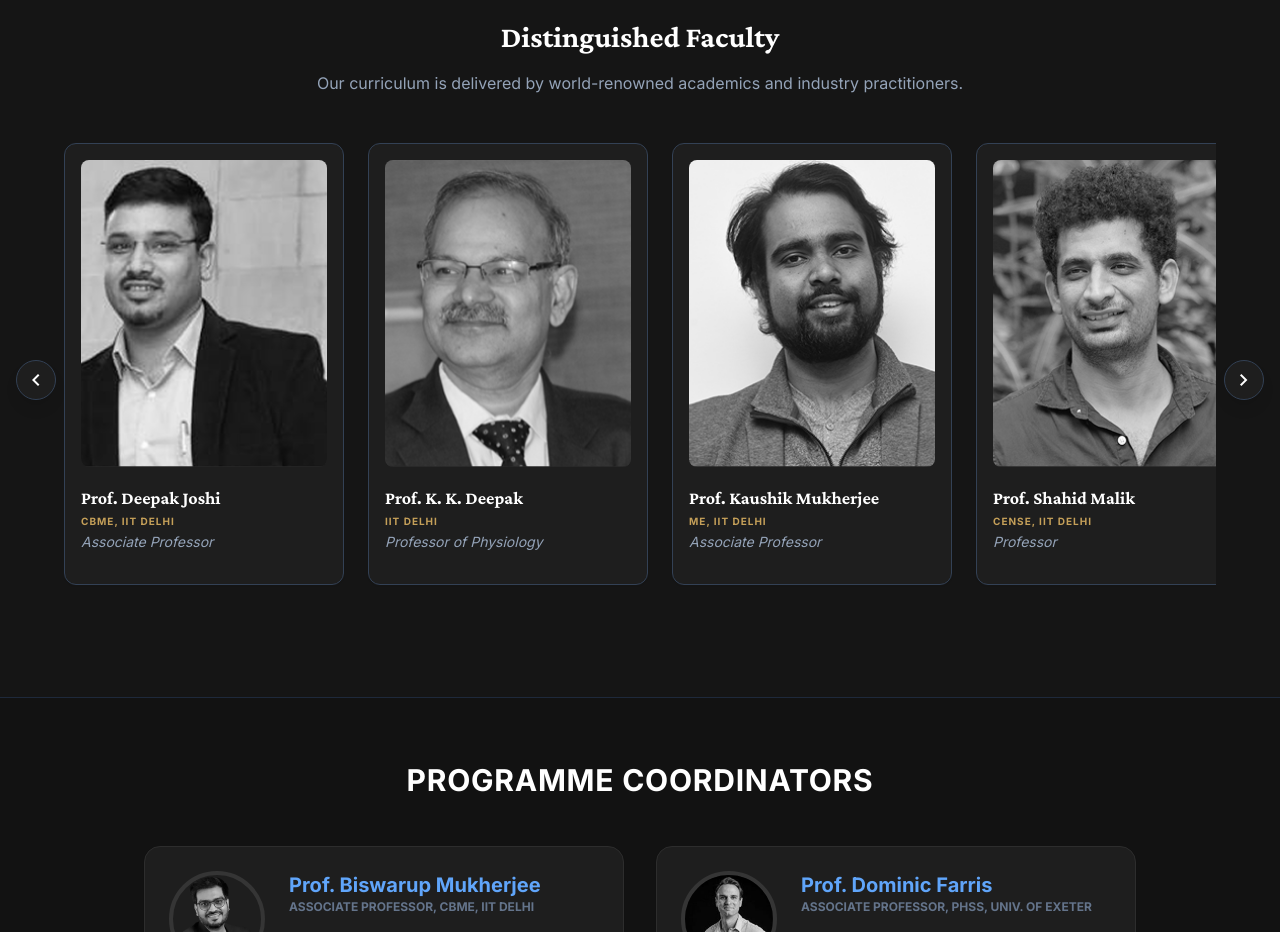
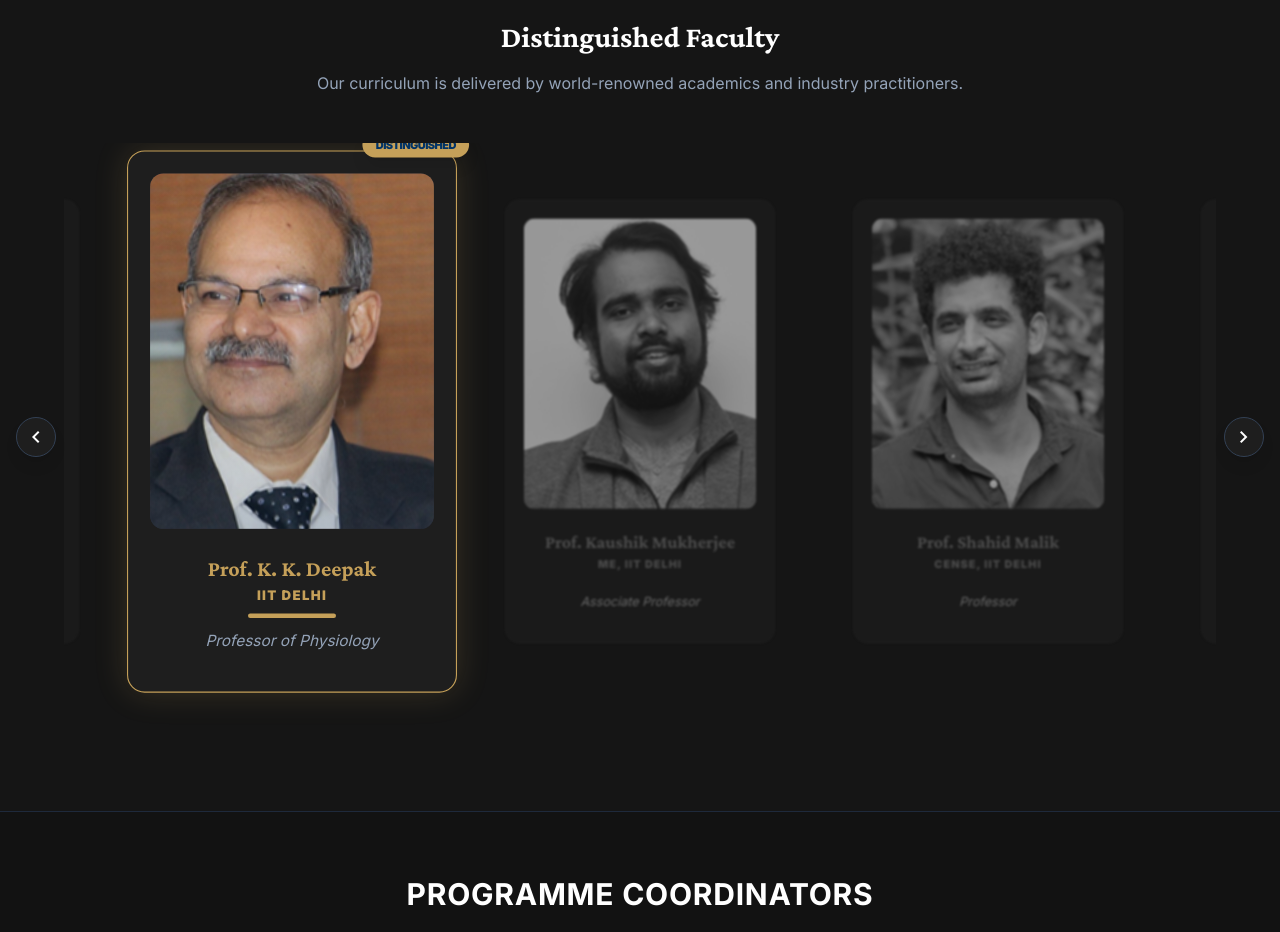
Before and after one commit to Abhinavjoshi7891/sports-science-spring-school, a React (Vite) app: page / in a window 1280 px wide. Shown: the part 3720-4652 px from the top of the page. Built offline with nearby package versions, Linux system fonts and the light colour scheme.

Commit message:
Enhance faculty carousel with auto-scroll and middle-focus effects

```diff
--- a/src/components/ChatBot.tsx
+++ b/src/components/ChatBot.tsx
@@ -7,16 +7,16 @@ interface Message {
   text: string;
 }
 
-const SYSTEM_INSTRUCTION = `You are the "Admissions Assistant" for the Spring School on Sports Science 2024.
+const SYSTEM_INSTRUCTION = `You are the "Admissions Assistant" for the Spring School on Sports Science 2026.
 This is a prestigious academic event held at IIT Delhi.
 Tone: Formal, polite, helpful, and precise. Avoid slang. Use "Candidate" to refer to the user.
 Details:
-- Dates: March 2nd - 6th, 2024.
+- Dates: March 2nd - 6th, 2026.
 - Location: IIT Delhi Main Campus.
-- Tuition: INR 25,000 + GST.
-- Curriculum: Biomechanics, Physiology, AI in Sports (Modules M101-C400).
-- Accommodation: On-campus Guest House available.
-- Certification: Provided upon completion of the Capstone project.
+- Tuition: INR 17,000 + GST.
+- Curriculum: Sports Technology, Machine Learning, Data Analytics in Sports.
+- Accommodation: On-campus Guest House available (additional charges apply).
+- Certification: Provided upon completion of the course.
 Goal: Assist prospective students with enrollment inquiries and syllabus details.`;
 
 const ChatBot: React.FC = () => {
@@ -145,8 +145,7 @@ const ChatBot: React.FC = () => {
                     </div>
                   )}
                   <div className={`flex flex-col gap-2 max-w-[85%] ${msg.role === 'user' ? 'items-end' : ''}`}>
-                    <div className={`p-3.5 shadow-sm border ${
-                      msg.role === 'user'
+                    <div className={`p-3.5 shadow-sm border ${msg.role === 'user'
                         ? 'bg-primary text-white border-primary rounded-t-lg rounded-bl-lg'
                         : 'bg-white dark:bg-surface-dark border-slate-200 dark:border-border-dark text-slate-800 dark:text-slate-200 rounded-t-lg rounded-br-lg'
                       }`}>
@@ -163,9 +162,9 @@ const ChatBot: React.FC = () => {
                   </div>
                   <div className="bg-white dark:bg-surface-dark border border-slate-200 dark:border-border-dark p-3.5 rounded-t-lg rounded-br-lg shadow-sm">
                     <div className="flex gap-1.5 items-center h-5">
-                            <span className="w-1.5 h-1.5 bg-slate-400 rounded-full animate-bounce" style={{ animationDelay: '0ms'}}></span>
-                            <span className="w-1.5 h-1.5 bg-slate-400 rounded-full animate-bounce" style={{ animationDelay: '150ms'}}></span>
-                            <span className="w-1.5 h-1.5 bg-slate-400 rounded-full animate-bounce" style={{ animationDelay: '300ms'}}></span>
+                      <span className="w-1.5 h-1.5 bg-slate-400 rounded-full animate-bounce" style={{ animationDelay: '0ms' }}></span>
+                      <span className="w-1.5 h-1.5 bg-slate-400 rounded-full animate-bounce" style={{ animationDelay: '150ms' }}></span>
+                      <span className="w-1.5 h-1.5 bg-slate-400 rounded-full animate-bounce" style={{ animationDelay: '300ms' }}></span>
                     </div>
                   </div>
                 </div>
--- a/src/components/LandingPage.tsx
+++ b/src/components/LandingPage.tsx
@@ -1,4 +1,4 @@
-import React, { useState, useRef } from 'react';
+import React, { useState, useEffect, useRef } from 'react';
 import ChatBot from './ChatBot';
 import { Speaker, SyllabusModule } from '../App';
 import confetti from 'canvas-confetti';
@@ -41,13 +41,17 @@ const LandingPage: React.FC<LandingPageProps> = ({
     // Mobile Menu State
     const [mobileMenuOpen, setMobileMenuOpen] = useState(false);
 
+    // Focused Speaker State for Carousel Effect
+    const [focusedSpeakerIdx, setFocusedSpeakerIdx] = useState(0);
+    const [isAutoScrolling, setIsAutoScrolling] = useState(true);
+
     // Speaker Carousel Logic
     const speakerScrollRef = useRef<HTMLDivElement>(null);
 
     const scrollSpeakers = (direction: 'left' | 'right') => {
         if (speakerScrollRef.current) {
             const container = speakerScrollRef.current;
-            const scrollAmount = 300; // Adjusted for better physics
+            const scrollAmount = container.offsetWidth * 0.8;
             if (direction === 'left') {
                 container.scrollBy({ left: -scrollAmount, behavior: 'smooth' });
             } else {
@@ -55,6 +59,57 @@ const LandingPage: React.FC<LandingPageProps> = ({
             }
         }
     };
+
+    // Auto-scroll logic for Speakers
+    useEffect(() => {
+        if (!isAutoScrolling || !speakerScrollRef.current) return;
+
+        const interval = setInterval(() => {
+            const container = speakerScrollRef.current;
+            if (container) {
+                if (container.scrollLeft + container.offsetWidth >= container.scrollWidth - 10) {
+                    container.scrollTo({ left: 0, behavior: 'smooth' });
+                } else {
+                    container.scrollBy({ left: 300, behavior: 'smooth' });
+                }
+            }
+        }, 3000);
+
+        return () => clearInterval(interval);
+    }, [isAutoScrolling]);
+
+    // Intersection logic to detect "focused" speaker in the middle
+    useEffect(() => {
+        const container = speakerScrollRef.current;
+        if (!container) return;
+
+        const handleScroll = () => {
+            const cards = container.querySelectorAll('.speaker-card');
+            const containerCenter = container.getBoundingClientRect().left + container.offsetWidth / 2;
+
+            let closestIdx = 0;
+            let minDistance = Infinity;
+
+            cards.forEach((card, idx) => {
+                const rect = card.getBoundingClientRect();
+                const cardCenter = rect.left + rect.width / 2;
+                const distance = Math.abs(containerCenter - cardCenter);
+
+                if (distance < minDistance) {
+                    minDistance = distance;
+                    closestIdx = idx;
+                }
+            });
+
+            setFocusedSpeakerIdx(closestIdx);
+        };
+
+        container.addEventListener('scroll', handleScroll, { passive: true });
+        // Initial check
+        setTimeout(handleScroll, 100);
+
+        return () => container.removeEventListener('scroll', handleScroll);
+    }, []);
 
     // Certificate Tilt & Confetti Logic
     const [certStyle, setCertStyle] = useState<React.CSSProperties>({});
@@ -537,10 +592,11 @@ const LandingPage: React.FC<LandingPageProps> = ({
                                 <span className="material-symbols-outlined">chevron_right</span>
                             </button>
 
-                            {/* Carousel Container */}
                             <div
                                 ref={speakerScrollRef}
-                                className="flex gap-6 overflow-x-auto snap-x snap-mandatory pb-8 scrollbar-hide scroll-smooth"
+                                onMouseEnter={() => setIsAutoScrolling(false)}
+                                onMouseLeave={() => setIsAutoScrolling(true)}
+                                className="flex gap-12 overflow-x-auto snap-x snap-mandatory pb-16 pt-8 scrollbar-hide scroll-smooth px-[20%] md:px-[35%]"
                                 style={{ scrollbarWidth: 'none', msOverflowStyle: 'none' }}
                             >
                                 {speakers.map((speaker, idx) => (
@@ -549,18 +605,47 @@ const LandingPage: React.FC<LandingPageProps> = ({
                                         href={speaker.link || '#'}
                                         target="_blank"
                                         rel="noopener noreferrer"
-                                        className="snap-start shrink-0 w-[min(75vw,280px)] block group/card"
+                                        className={`snap-center shrink-0 w-[min(75vw,300px)] block group/card transition-all duration-500 speaker-card ${focusedSpeakerIdx === idx
+                                            ? 'scale-110 z-20'
+                                            : 'scale-90 opacity-60 grayscale blur-[1px]'
+                                            }`}
                                     >
-                                        <div className="bg-white dark:bg-surface-dark border border-slate-200 dark:border-slate-700 p-4 shadow-sm hover:shadow-2xl hover:-translate-y-4 hover:scale-[1.02] transition-all duration-500 ease-out h-full rounded-xl relative z-0 hover:z-10">
-                                            {/* Image with Grayscale -> Color on Hover */}
-                                            <div className="aspect-[4/5] w-full overflow-hidden bg-slate-200 dark:bg-slate-800 mb-5 grayscale group-hover/card:grayscale-0 transition-all duration-700 rounded-lg">
-                                                <img src={speaker.img} alt={speaker.name} className="h-full w-full object-cover transition-transform duration-700 group-hover/card:scale-110" />
+                                        <div className={`bg-white dark:bg-surface-dark border p-5 shadow-sm transition-all duration-500 ease-out h-full rounded-2xl relative ${focusedSpeakerIdx === idx
+                                            ? 'border-primary dark:border-accent shadow-[0_0_30px_rgba(0,86,179,0.3)] dark:shadow-[0_0_30px_rgba(197,160,89,0.2)]'
+                                            : 'border-slate-100 dark:border-slate-800'
+                                            }`}>
+                                            {/* Image with Dynamic Effects */}
+                                            <div className="aspect-[4/5] w-full overflow-hidden bg-slate-200 dark:bg-slate-800 mb-6 rounded-xl shadow-inner relative overflow-hidden">
+                                                <img
+                                                    src={speaker.img}
+                                                    alt={speaker.name}
+                                                    className={`h-full w-full object-cover transition-all duration-700 ${focusedSpeakerIdx === idx ? 'scale-110 rotate-1' : 'scale-100'
+                                                        }`}
+                                                />
+                                                {focusedSpeakerIdx === idx && (
+                                                    <div className="absolute inset-0 bg-gradient-to-t from-primary/20 to-transparent pointer-events-none"></div>
+                                                )}
                                             </div>
-                                            <div className="text-left">
-                                                <h3 className="text-lg font-display font-bold text-[#003366] dark:text-white mb-1 group-hover/card:text-[#0056b3] dark:group-hover/card:text-blue-400 transition-colors leading-tight">{speaker.name}</h3>
-                                                <p className="text-[10px] uppercase tracking-widest text-[#c5a059] font-bold mb-1">{speaker.org}</p>
-                                                <p className="text-sm text-slate-500 dark:text-slate-400 italic leading-tight">{speaker.role}</p>
+                                            <div className="text-center">
+                                                <h3 className={`text-xl font-display font-bold mb-1 transition-colors leading-tight ${focusedSpeakerIdx === idx ? 'text-primary dark:text-accent' : 'text-slate-400 dark:text-slate-500'
+                                                    }`}>
+                                                    {speaker.name}
+                                                </h3>
+                                                <p className={`text-xs uppercase tracking-widest font-black mb-2 transition-opacity ${focusedSpeakerIdx === idx ? 'text-[#c5a059] opacity-100' : 'text-slate-400 opacity-60'
+                                                    }`}>
+                                                    {speaker.org}
+                                                </p>
+                                                <div className={`h-1 w-12 bg-[#c5a059] mx-auto mb-3 rounded-full transition-all duration-500 ${focusedSpeakerIdx === idx ? 'w-20 opacity-100' : 'w-0 opacity-0'
+                                                    }`}></div>
+                                                <p className="text-sm text-slate-500 dark:text-slate-400 italic leading-tight px-2">{speaker.role}</p>
                                             </div>
+
+                                            {/* Floating Badge for focused item */}
+                                            {focusedSpeakerIdx === idx && (
+                                                <div className="absolute -top-3 -right-3 bg-accent text-primary text-[10px] font-black px-3 py-1 rounded-full shadow-lg animate-bounce uppercase tracking-tighter">
+                                                    distinguished
+                                                </div>
+                                            )}
                                         </div>
                                     </a>
                                 ))}
```
Lines whose indentation alone changed are shown as unchanged.
